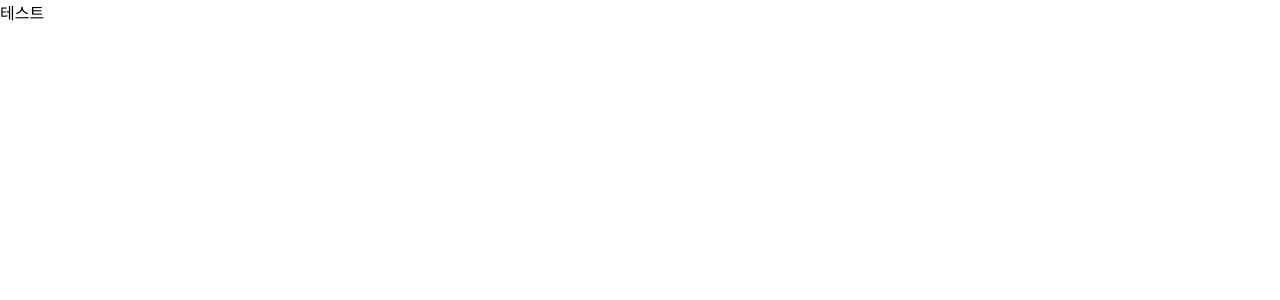
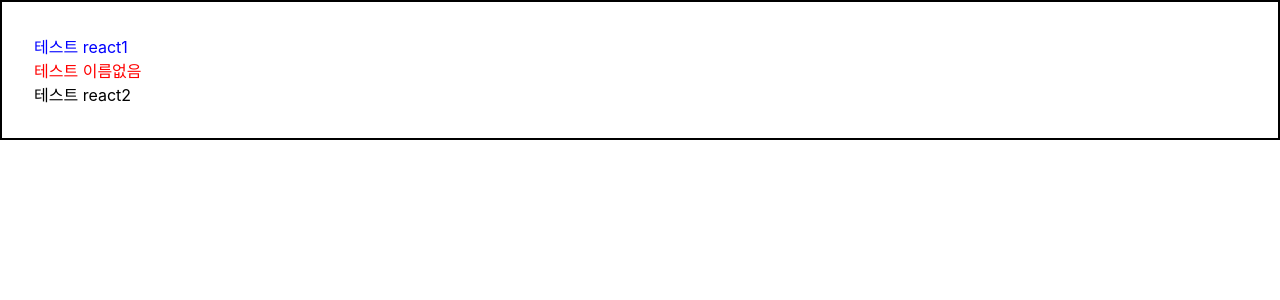
Before and after one commit to ryudongjae/script_language, a React (Create React App) app: page / in a window 1280 px wide. Shown: the top 300 px of the page. Built offline with nearby package versions, Linux system fonts and the light colour scheme.

Commit message:
react props

```diff
--- a/src/App.js
+++ b/src/App.js
@@ -1,11 +1,16 @@
 import React from "react";
 import Test from "./Test";
+import Wrapper from "./Wrapper";
+
+
 function App() {
     return (
-     <div>
+      <Wrapper>
         {/* Test라는 컴포넌트를 내보낸다. */}
-        <Test/>
-     </div>
+        <Test name="react1" color="blue"/>
+        <Test color="red"/>
+        <Test name="react2"/>
+      </Wrapper>
     );
 }
 
--- a/src/Test.js
+++ b/src/Test.js
@@ -1,8 +1,15 @@
 //리엑트 컴포넌트 만들때
 import React from "react";
 
-function Test(){
-    return <div> 테스트 </div>
+function Test({color , name}){
+    return <div style={{color}}> 테스트 {name}</div>
+}
+
+
+// props 를 지정하지 않았을떄 기본적으로 사용하는 설정값
+Test.defaultProps = {
+    name: '이름없음'
+    ,color : 'black'
 }
 
 //Test 컴포넌터를 내보낸다. 다른 컴포넌트에서 불러와서 사용이 가능하다.
--- /dev/null
+++ b/src/Wrapper.js
@@ -0,0 +1,16 @@
+import React, { Children } from "react";
+
+function Wrapper({children}){
+    const style = {
+        border : '2px solid black',
+        padding : '32px'
+    };
+    return (
+        <div style={style}>
+        {children}
+        </div>
+    )
+}
+
+
+export default Wrapper;
```
